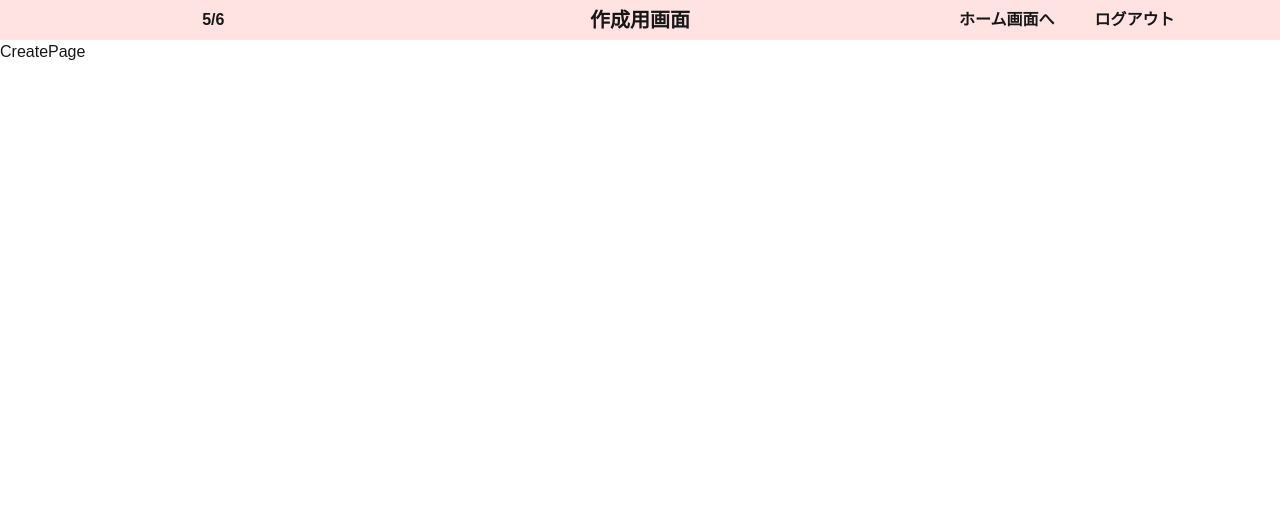
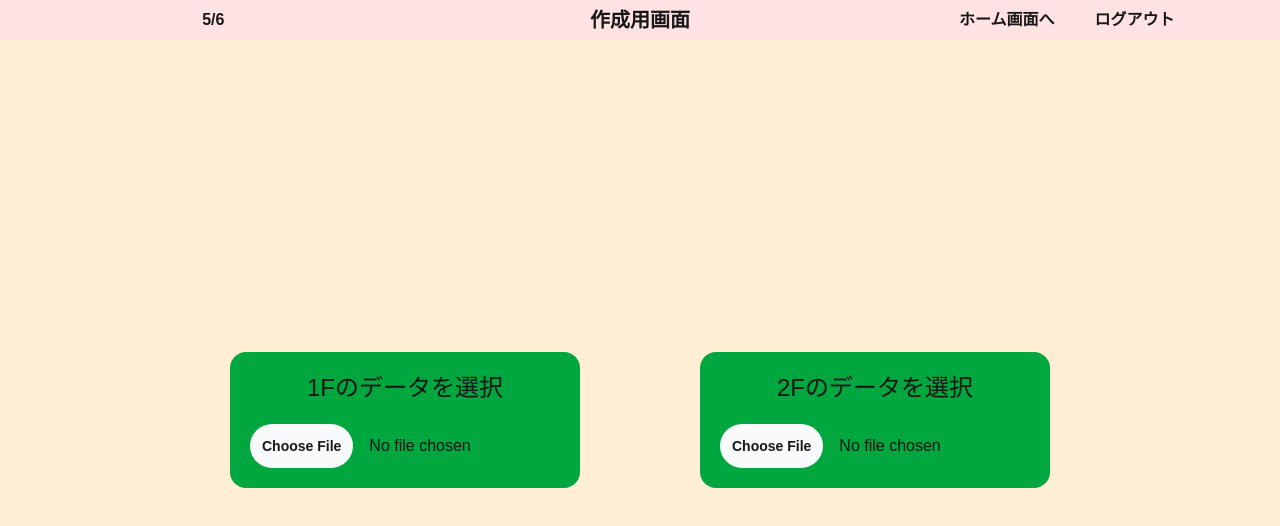
Before and after one commit to kiyo-8jo/cleaning-app, a Next.js app: page /create in a window 1280 px wide. Shown: the top 526 px of the page. Built offline with nearby package versions, Linux system fonts and the light colour scheme.

Commit message:
[add] 制作用画面の外観作成
制作用画面のhtmlとcssを作成しました

```diff
--- a/src/app/(main)/create/page.tsx
+++ b/src/app/(main)/create/page.tsx
@@ -1,5 +1,30 @@
 const CreatePage = () => {
-  return <div>CreatePage</div>;
+  return (
+    <main className="bg-orange-100 h-[95vh] flex flex-col justify-center items-center">
+      <div className="flex gap-30">
+        <div className="bg-green-600 flex flex-col justify-center w-[350px] p-5 rounded-2xl">
+          <label className="flex justify-center mb-5 text-2xl font-medium">
+            1Fのデータを選択
+          </label>
+          <input
+            id="file_input"
+            type="file"
+            className="file:mr-4 file:rounded-full file:bg-gray-50 file:p-3 file:text-sm file:font-semibold cursor-pointer file:cursor-pointer"
+          />
+        </div>
+        <div className="bg-green-600 flex flex-col justify-center w-[350px] p-5 rounded-2xl">
+          <label className="flex justify-center mb-5 text-2xl font-medium">
+            2Fのデータを選択
+          </label>
+          <input
+            type="file"
+            id="2f"
+            className="file:mr-4 file:rounded-full file:bg-gray-50 file:p-3 file:text-sm file:font-semibold cursor-pointer file:cursor-pointer"
+          />
+        </div>
+      </div>
+    </main>
+  );
 };
 
 export default CreatePage;
```
